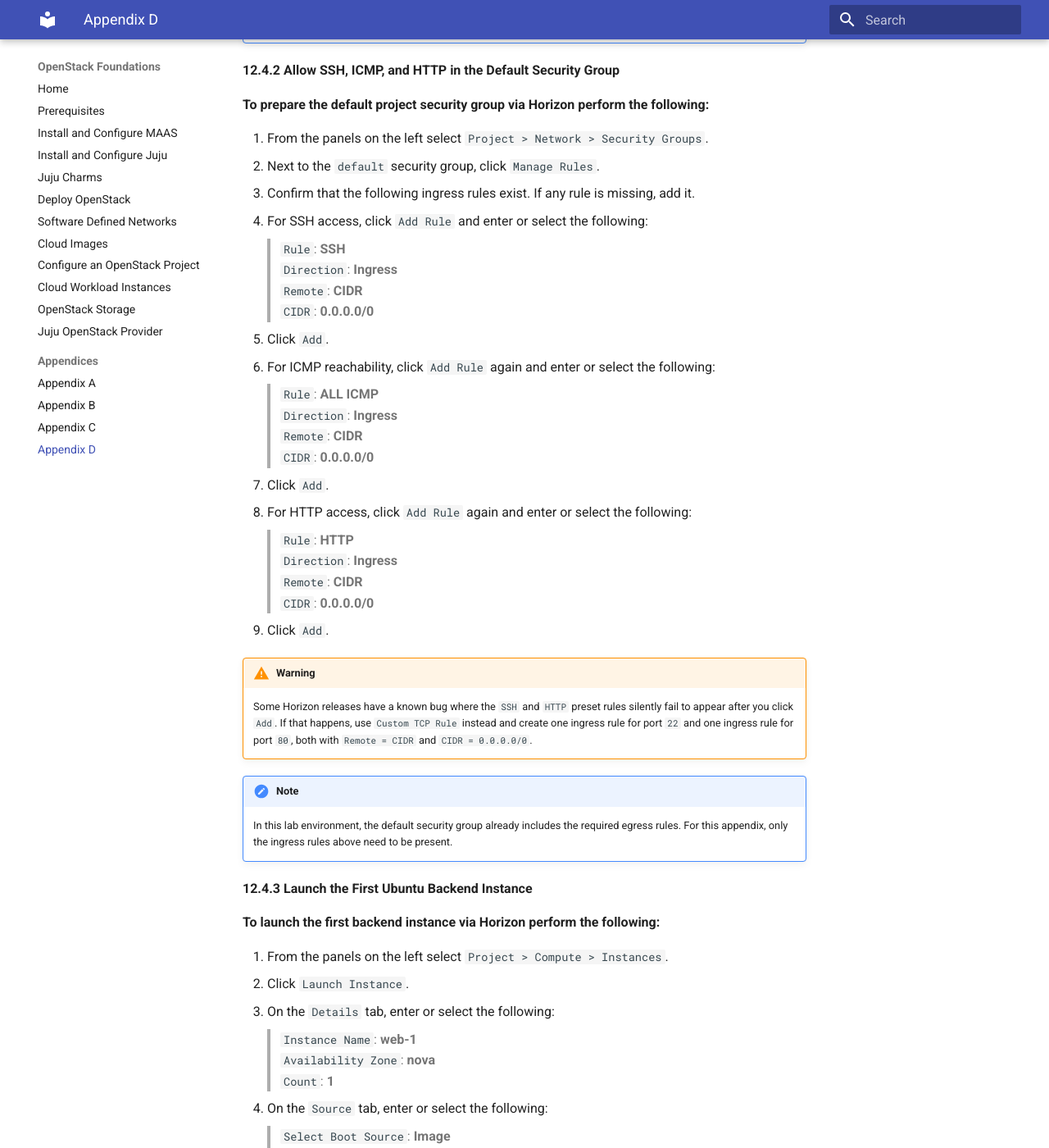
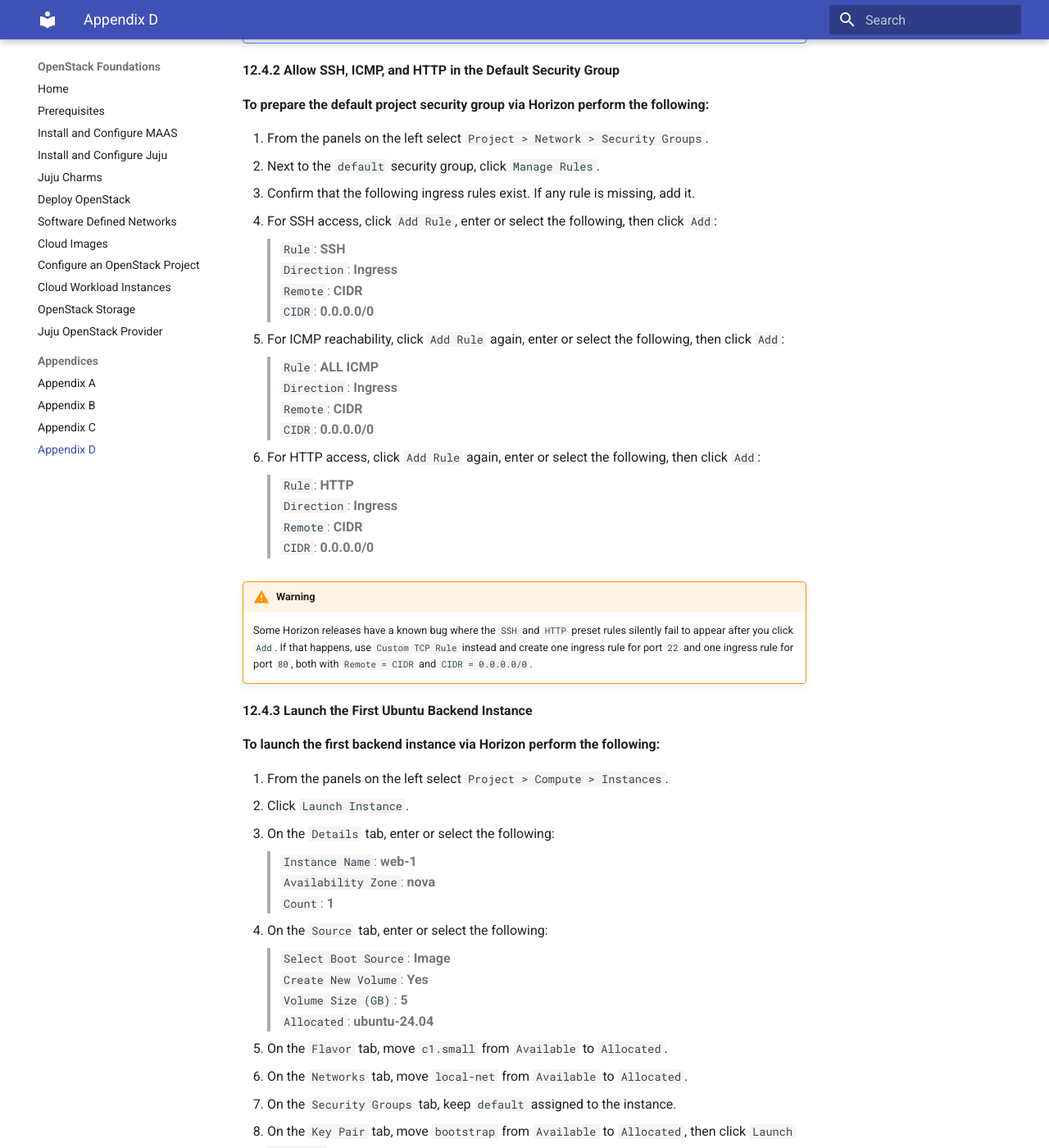
Before and after one commit to radumoisan/canonical-openstack-foundations, an MkDocs documentation site: the page built from docs/appendix_d.md, in a window 1280 px wide and 1400 px high, scrolled down 1415 px. Shown: the whole window at 82% size. Built offline with MkDocs 1.6.1 and Material for MkDocs 9.7.7, drawn with Linux system fonts in a browser that asks for light colours; some of the changed text lies outside the part shown.

Commit message:
Consolidate redundant UI steps and remove stale note in Appendix D

```diff
--- a/docs/appendix_d.md
+++ b/docs/appendix_d.md
@@ -43,30 +43,24 @@
 1. From the panels on the left select `Project > Network > Security Groups`.
 2. Next to the `default` security group, click `Manage Rules`.
 3. Confirm that the following ingress rules exist. If any rule is missing, add it.
-4. For SSH access, click `Add Rule` and enter or select the following:
+4. For SSH access, click `Add Rule`, enter or select the following, then click `Add`:
 > `Rule`: **SSH**<br/>
 > `Direction`: **Ingress**<br/>
 > `Remote`: **CIDR**<br/>
 > `CIDR`: **0.0.0.0/0**
-5. Click `Add`.
-6. For ICMP reachability, click `Add Rule` again and enter or select the following:
+5. For ICMP reachability, click `Add Rule` again, enter or select the following, then click `Add`:
 > `Rule`: **ALL ICMP**<br/>
 > `Direction`: **Ingress**<br/>
 > `Remote`: **CIDR**<br/>
 > `CIDR`: **0.0.0.0/0**
-7. Click `Add`.
-8. For HTTP access, click `Add Rule` again and enter or select the following:
+6. For HTTP access, click `Add Rule` again, enter or select the following, then click `Add`:
 > `Rule`: **HTTP**<br/>
 > `Direction`: **Ingress**<br/>
 > `Remote`: **CIDR**<br/>
 > `CIDR`: **0.0.0.0/0**
-9. Click `Add`.
 
 !!! warning
     Some Horizon releases have a known bug where the `SSH` and `HTTP` preset rules silently fail to appear after you click `Add`. If that happens, use `Custom TCP Rule` instead and create one ingress rule for port `22` and one ingress rule for port `80`, both with `Remote = CIDR` and `CIDR = 0.0.0.0/0`.
-
-!!! note
-    In this lab environment, the default security group already includes the required egress rules. For this appendix, only the ingress rules above need to be present.
 
 **12.4.3 Launch the First Ubuntu Backend Instance**
 
@@ -86,50 +80,45 @@
 5. On the `Flavor` tab, move `c1.small` from `Available` to `Allocated`.
 6. On the `Networks` tab, move `local-net` from `Available` to `Allocated`.
 7. On the `Security Groups` tab, keep `default` assigned to the instance.
-8. On the `Key Pair` tab, move `bootstrap` from `Available` to `Allocated`.
-9. Click `Launch Instance`.
-10. Wait for `web-1` to reach the `Active` state.
+8. On the `Key Pair` tab, move `bootstrap` from `Available` to `Allocated`, then click `Launch Instance`.
+9. Wait for `web-1` to reach the `Active` state.
 
 **12.4.4 Launch the Second Ubuntu Backend Instance**
 
 **To launch the second backend instance via Horizon perform the following:**
 
 1. From `Project > Compute > Instances`, click `Launch Instance` again.
-2. Repeat the same tab selections as in the previous task with the following change:
+2. Repeat the same tab selections as in the previous task with the following change, then click `Launch Instance`:
 > `Instance Name`: **web-2**
-3. Click `Launch Instance`.
-4. Wait for `web-2` to reach the `Active` state.
-5. In the `IP Address` column for both instances, record the fixed IP addresses shown on `local-net`. You will use them later when adding pool members.
+3. Wait for `web-2` to reach the `Active` state.
+4. In the `IP Address` column for both instances, record the fixed IP addresses shown on `local-net`. You will use them later when adding pool members.
 
 **12.4.5 Create the Project Router and Assign Floating IP Addresses to Both Backend Instances**
 
 **To prepare external access for the backend instances via Horizon perform the following:**
 
 1. From `Project > Network > Routers`, click `Create Router`.
-2. On the `Create Router` screen, enter or select the following:
+2. On the `Create Router` screen, enter or select the following, then click `Create Router`:
 > `Name`: **local-router**<br/>
 > `External Network`: **office**
-3. Click `Create Router`.
 
 !!! note
     Open `Project > Network > Network Topology` after creating the router. This makes it easier to see the new `local-router` object and its relationship to the external network.
 
-4. Open `local-router`, select the `Interfaces` tab, and click `Add Interface`.
-5. On the `Add Interface` screen, select the following:
+3. Open `local-router`, select the `Interfaces` tab, and click `Add Interface`.
+4. On the `Add Interface` screen, select the following, then click `Add Interface`:
 > `Subnet`: **local-subnet**
-6. Click `Add Interface`.
 
 !!! note
     Return to `Project > Network > Network Topology` after adding the interface. This view makes it easier to confirm that `local-net` is now connected to `local-router`.
 
-7. From `Project > Network > Floating IPs`, click `Allocate IP To Project`.
-8. On the `Allocate Floating IP` screen, select `office` from the `Pool` list.
-9. Click `Allocate IP`.
-10. Repeat the allocation once more so that you have two free floating IP addresses.
-11. From `Project > Compute > Instances`, next to `web-1`, select `Associate Floating IP` from the action menu.
-12. On the `Manage Floating IP Associations` screen, select one of the newly allocated floating IP addresses and accept the default port, then click `Associate`.
-13. Repeat the same association process for `web-2` using the second floating IP address.
-14. Record the two external addresses for later use from the shell on the student host.
+5. From `Project > Network > Floating IPs`, click `Allocate IP To Project`.
+6. On the `Allocate Floating IP` screen, select `office` from the `Pool` list, then click `Allocate IP`.
+7. Repeat the allocation once more so that you have two free floating IP addresses.
+8. From `Project > Compute > Instances`, next to `web-1`, select `Associate Floating IP` from the action menu.
+9. On the `Manage Floating IP Associations` screen, select one of the newly allocated floating IP addresses and accept the default port, then click `Associate`.
+10. Repeat the same association process for `web-2` using the second floating IP address.
+11. Record the two external addresses for later use from the shell on the student host.
 
 !!! note
     Check `Project > Network > Network Topology` again after the floating IP associations. This helps you see the router, the private network, and the external reachability in one place before you move on.
```
